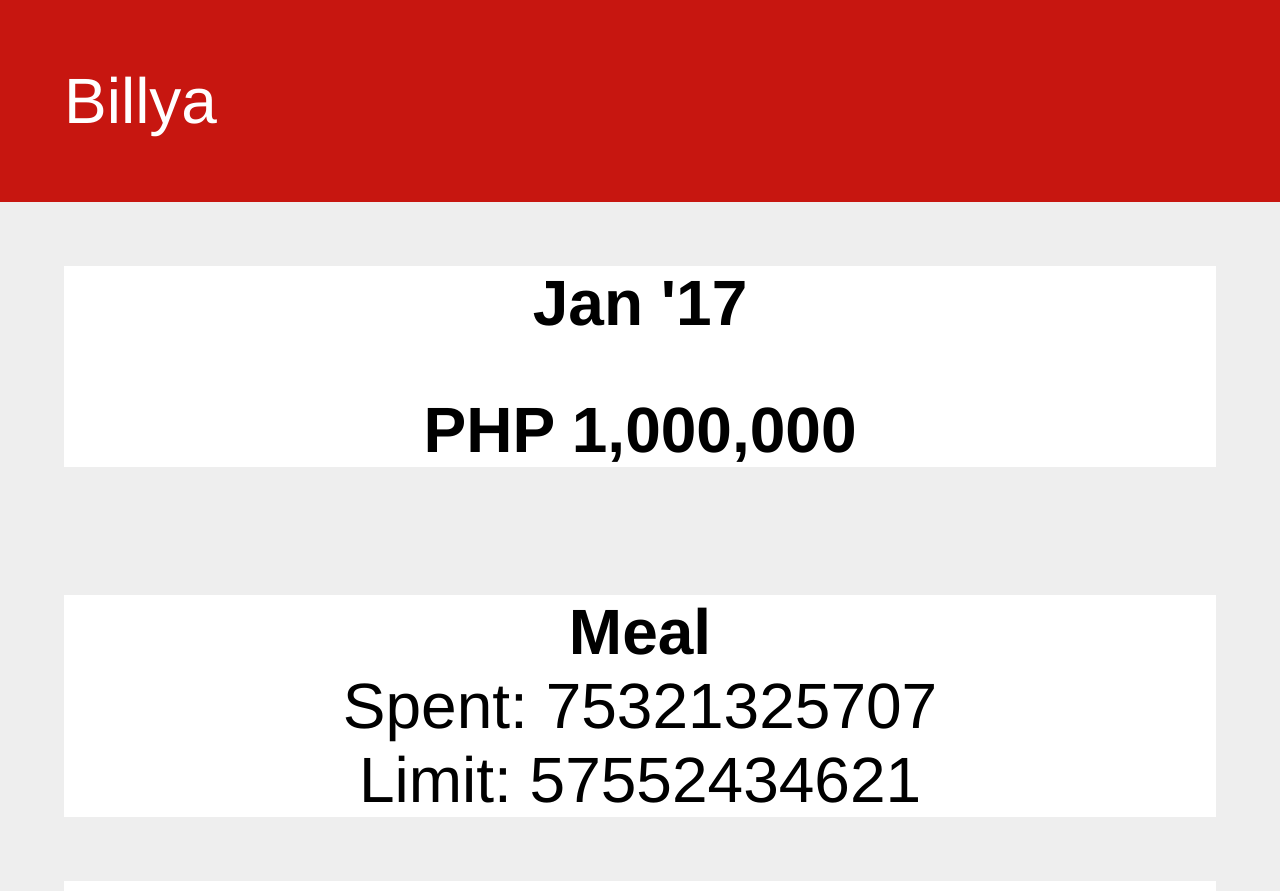
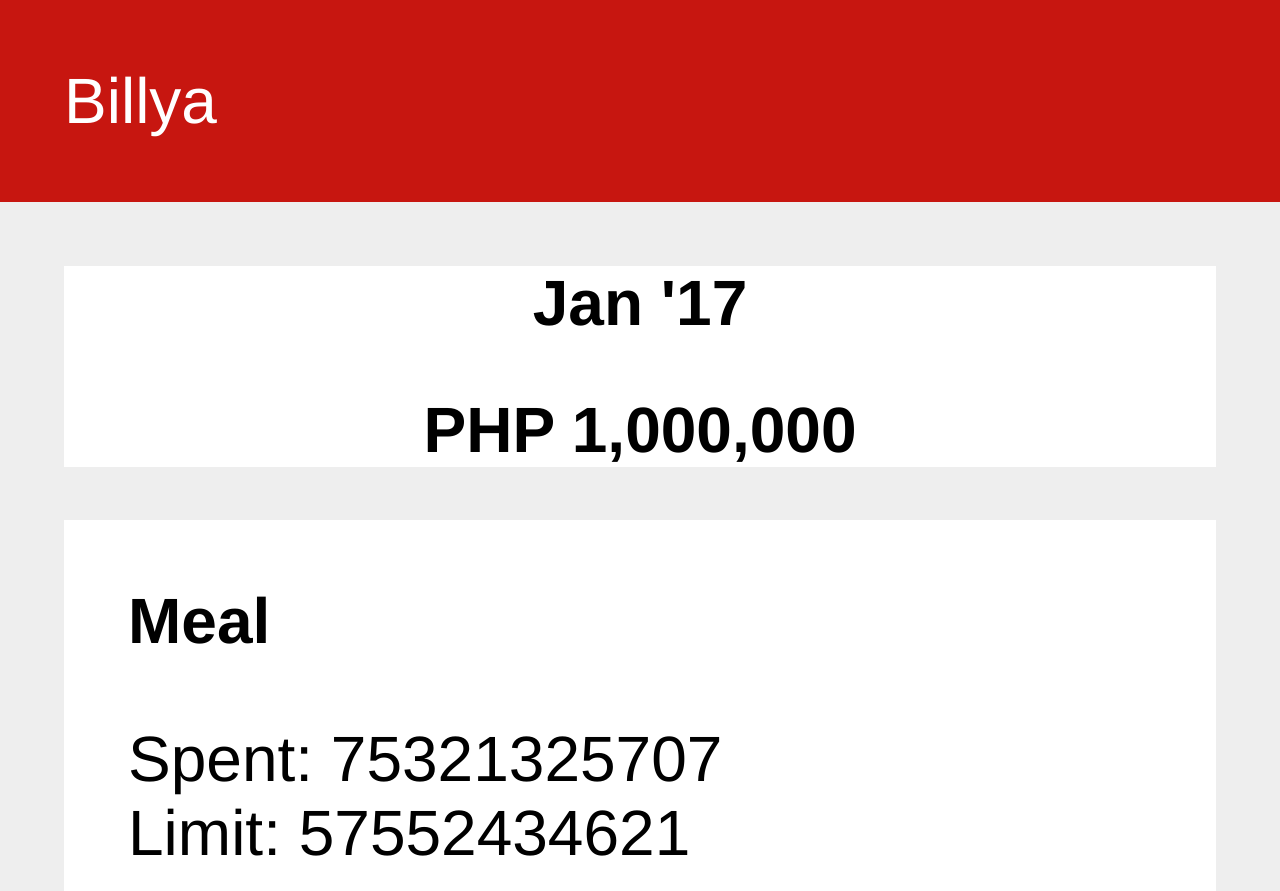
Before and after one commit to jrojoo/billya, a Vue app: page /#/ in a window 1280 px wide. Shown: the top 891 px of the page. Built offline with nearby package versions, Linux system fonts and the light colour scheme.

Commit message:
updated styles

```diff
--- a/src/components/Billya.vue
+++ b/src/components/Billya.vue
@@ -28,8 +28,11 @@
 </script>
 
 <style lang="scss" scoped>
+  .billya {
+    margin: 1rem;
+
+  }
   .summary {
     background: white;
-    margin: 1rem;
   }
 </style>
--- a/src/components/GoalItem.vue
+++ b/src/components/GoalItem.vue
@@ -1,6 +1,6 @@
 <template>
   <section class="goal-item">
-    <div><b>{{ item.goal }}</b></div>
+    <h2 class="goal-name">{{ item.name }}</h2>
     <div><span>Spent: {{ item.spent }}</span></div>
     <div><span>Limit: {{ item.limit }}</span></div>
   </section>
@@ -19,8 +19,15 @@
 
 <style scoped lang="scss">
   .goal-item {
-    margin: 1rem;
+    margin-bottom: 1px;
+    padding: 0 1rem 1rem;
 
     background: white;
+    text-align: left;
+  }
+
+  .goal-name {
+    margin: 0;
+    padding: 1rem 0;
   }
 </style>
--- a/src/components/MoneyGoals.vue
+++ b/src/components/MoneyGoals.vue
@@ -15,34 +15,67 @@
       return {
         goals: [
           {
-            goal: 'Meal',
+            name: 'Meal',
             limit: Math.floor( (Math.random() * 10e10) + 1 ),
             spent: Math.floor( (Math.random() * 10e10) + 1 ),
           },
           {
-            goal: 'Transportation',
+            name: 'Transportation',
             limit: Math.floor( (Math.random() * 10e10) + 1 ),
             spent: Math.floor( (Math.random() * 10e10) + 1 ),
           },
 
           {
-            goal: 'Expenses',
+            name: 'Expenses',
             limit: Math.floor( (Math.random() * 10e10) + 1 ),
             spent: Math.floor( (Math.random() * 10e4) + 1 ),
           },
           {
-            goal: 'Goal',
+            name: 'Goal',
             limit: Math.floor( (Math.random() * 10e10) + 1 ),
             spent: Math.floor( (Math.random() * 10e10) + 1 ),
           },
 
           {
-            goal: 'Goal',
+            name: 'Goal',
             limit: Math.floor( (Math.random() * 10e10) + 1 ),
             spent: Math.floor( (Math.random() * 10e10) + 1 ),
           },
           {
-            goal: 'Goal',
+            name: 'Goal',
+            limit: Math.floor( (Math.random() * 10e10) + 1 ),
+            spent: Math.floor( (Math.random() * 10e10) + 1 ),
+          },
+
+          {
+            name: 'Meal',
+            limit: Math.floor( (Math.random() * 10e10) + 1 ),
+            spent: Math.floor( (Math.random() * 10e10) + 1 ),
+          },
+          {
+            name: 'Transportation',
+            limit: Math.floor( (Math.random() * 10e10) + 1 ),
+            spent: Math.floor( (Math.random() * 10e10) + 1 ),
+          },
+
+          {
+            name: 'Expenses',
+            limit: Math.floor( (Math.random() * 10e10) + 1 ),
+            spent: Math.floor( (Math.random() * 10e4) + 1 ),
+          },
+          {
+            name: 'Goal',
+            limit: Math.floor( (Math.random() * 10e10) + 1 ),
+            spent: Math.floor( (Math.random() * 10e10) + 1 ),
+          },
+
+          {
+            name: 'Goal',
+            limit: Math.floor( (Math.random() * 10e10) + 1 ),
+            spent: Math.floor( (Math.random() * 10e10) + 1 ),
+          },
+          {
+            name: 'Goal',
             limit: Math.floor( (Math.random() * 10e10) + 1 ),
             spent: Math.floor( (Math.random() * 10e10) + 1 ),
           },
@@ -59,4 +92,6 @@
     height: 70vh;
     overflow: auto;
   }
+
+
 </style>
```
